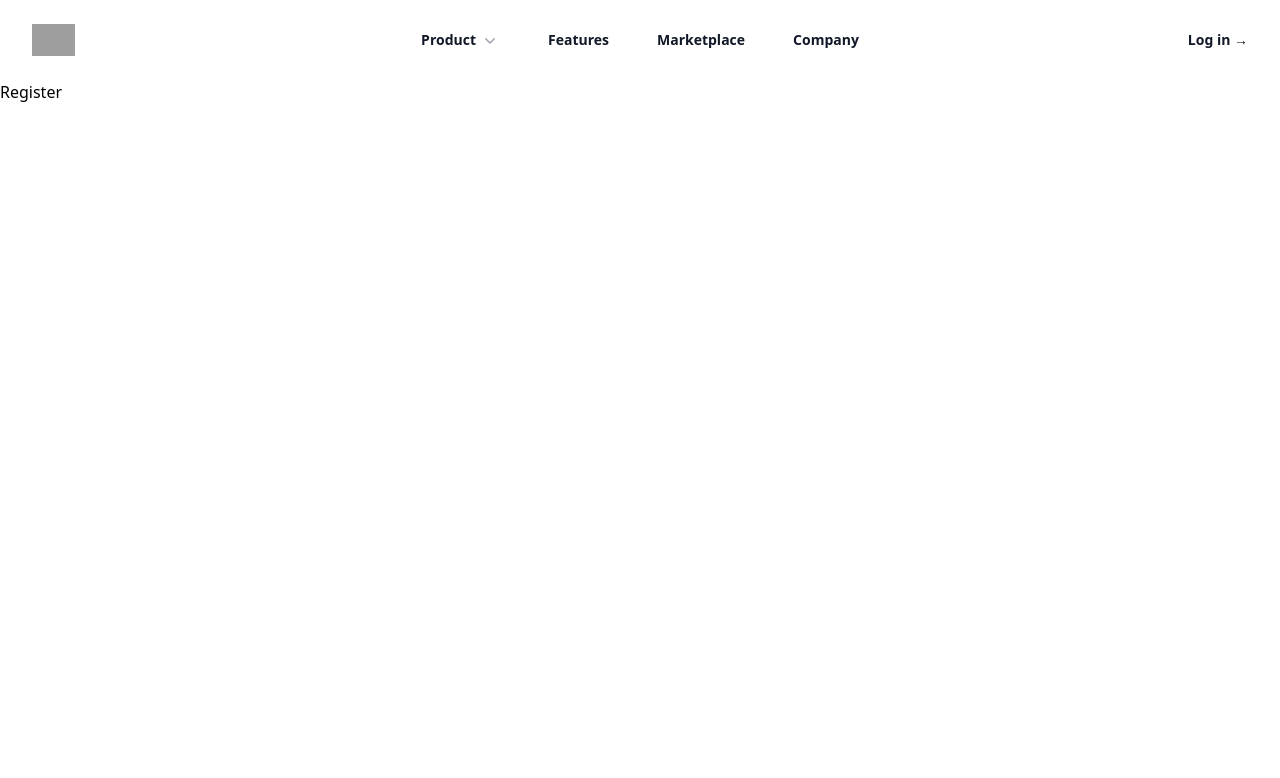
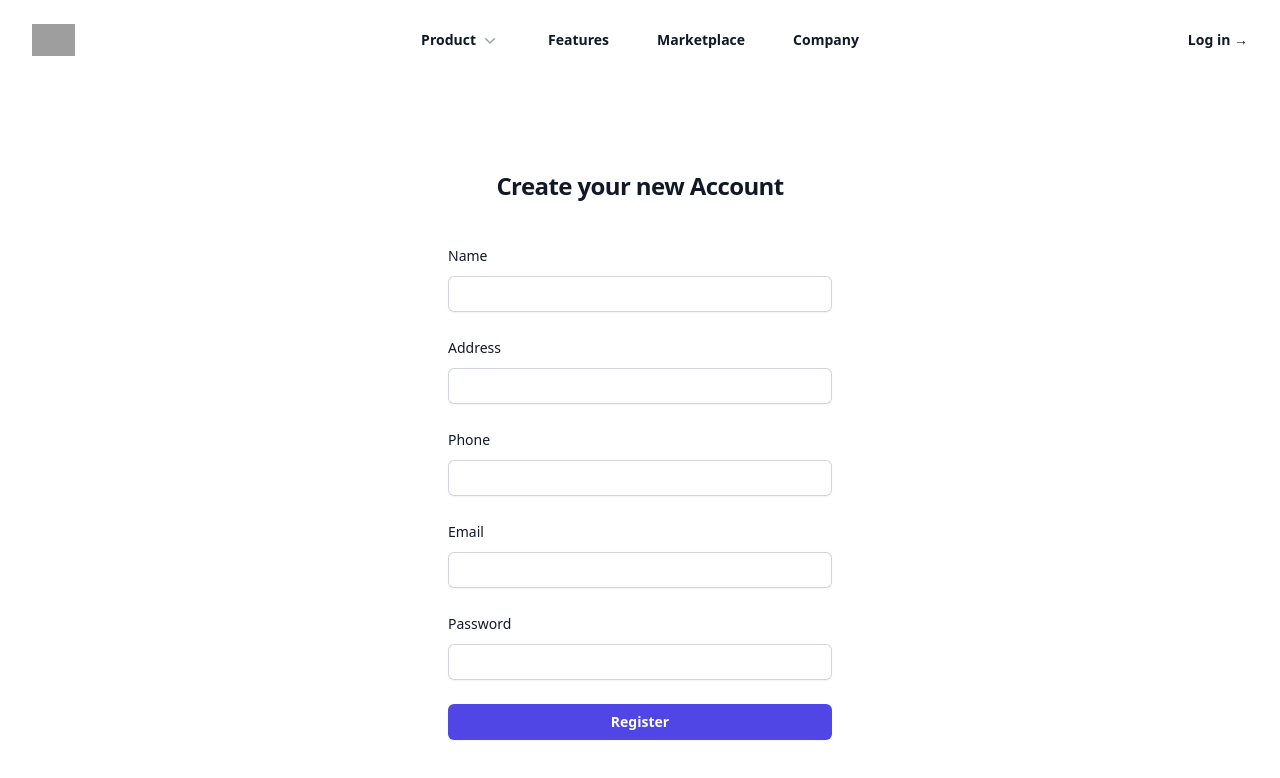
Before and after one commit to 0plaze0/SCollection, a React (Vite) app in the folder client/: page /register in a window 1280 px wide. Shown: the top 778 px of the page. Built offline with nearby package versions, Linux system fonts and the light colour scheme; grey boxes are pictures that could not be loaded.

Commit message:
feat(component): add Register

```diff
--- a/client/src/App.tsx
+++ b/client/src/App.tsx
@@ -1,5 +1,5 @@
 import { Routes, Route } from "react-router-dom";
-import { Pagenotfound, Register } from "./pages";
+import { Login, Pagenotfound, Register } from "./pages";
 import { Layout } from "./components";
 
 const App = () => {
@@ -9,6 +9,7 @@
         <Route path="/" element={<Layout />}>
           <Route index element={<h1>Hello</h1>} />
           <Route path="register" element={<Register />} />
+          <Route path="login" element={<Login />} />
         </Route>
         <Route path="*" element={<Pagenotfound />} />
       </Routes>
--- /dev/null
+++ b/client/src/components/Form/Input.tsx
@@ -0,0 +1,41 @@
+interface Props {
+  title: string;
+  name: string;
+  id: string;
+  value: string;
+  type?: string;
+  handleChange: (e: React.ChangeEvent<HTMLInputElement>) => void;
+}
+const Input = ({
+  title,
+  type = "text",
+  name,
+  id,
+  value,
+  handleChange,
+}: Props) => {
+  return (
+    <div>
+      <label
+        htmlFor={id}
+        className="block text-sm font-medium leading-6 text-gray-900"
+      >
+        {title}
+      </label>
+      <div className="mt-2">
+        <input
+          id={id}
+          name={name}
+          type={type}
+          value={value}
+          onChange={handleChange}
+          autoComplete="off"
+          required
+          className="block w-full rounded-md border-0 py-1.5 text-gray-900 shadow-sm ring-1 ring-inset ring-gray-300 placeholder:text-gray-400 focus:ring-2 focus:ring-inset focus:ring-indigo-600 sm:text-sm sm:leading-6 p-1"
+        />
+      </div>
+    </div>
+  );
+};
+
+export default Input;
--- a/client/src/components/Header.tsx
+++ b/client/src/components/Header.tsx
@@ -1,4 +1,6 @@
 import { useState } from "react";
+import { NavLink } from "react-router-dom";
+
 import {
   Dialog,
   DialogPanel,
@@ -163,9 +165,12 @@
           </a>
         </PopoverGroup>
         <div className="hidden lg:flex lg:flex-1 lg:justify-end">
-          <a href="#" className="text-sm font-semibold leading-6 text-gray-900">
+          <NavLink
+            to="/register"
+            className="text-sm font-semibold leading-6 text-gray-900"
+          >
             Log in <span aria-hidden="true">&rarr;</span>
-          </a>
+          </NavLink>
         </div>
       </nav>
       <Dialog
@@ -244,12 +249,12 @@
                 </a>
               </div>
               <div className="py-6">
-                <a
-                  href="#"
+                <NavLink
+                  to="login"
                   className="-mx-3 block rounded-lg px-3 py-2.5 text-base font-semibold leading-7 text-gray-900 hover:bg-gray-50"
                 >
                   Log in
-                </a>
+                </NavLink>
               </div>
             </div>
           </div>
--- a/client/src/components/index.tsx
+++ b/client/src/components/index.tsx
@@ -1,2 +1,3 @@
 export { default as Header } from "./Header";
 export { default as Layout } from "./Layout";
+export { default as Input } from "./Form/Input";
--- /dev/null
+++ b/client/src/pages/Login.tsx
@@ -0,0 +1,88 @@
+import { Link } from "react-router-dom";
+
+const Login = () => {
+  return (
+    <>
+      <div className="flex min-h-full flex-1 flex-col justify-center px-6 py-12 lg:px-8">
+        <div className="sm:mx-auto sm:w-full sm:max-w-sm">
+          <h2 className="mt-10 text-center text-2xl font-bold leading-9 tracking-tight text-gray-900">
+            Sign in to your account
+          </h2>
+        </div>
+
+        <div className="mt-10 sm:mx-auto sm:w-full sm:max-w-sm">
+          <form className="space-y-6" action="#" method="POST">
+            <div>
+              <label
+                htmlFor="email"
+                className="block text-sm font-medium leading-6 text-gray-900"
+              >
+                Email address
+              </label>
+              <div className="mt-2">
+                <input
+                  id="email"
+                  name="email"
+                  type="email"
+                  autoComplete="email"
+                  required
+                  className="block w-full rounded-md border-0 py-1.5 text-gray-900 shadow-sm ring-1 ring-inset ring-gray-300 placeholder:text-gray-400 focus:ring-2 focus:ring-inset focus:ring-indigo-600 sm:text-sm sm:leading-6"
+                />
+              </div>
+            </div>
+
+            <div>
+              <div className="flex items-center justify-between">
+                <label
+                  htmlFor="password"
+                  className="block text-sm font-medium leading-6 text-gray-900"
+                >
+                  Password
+                </label>
+                <div className="text-sm">
+                  <a
+                    href="#"
+                    className="font-semibold text-indigo-600 hover:text-indigo-500"
+                  >
+                    Forgot password?
+                  </a>
+                </div>
+              </div>
+              <div className="mt-2">
+                <input
+                  id="password"
+                  name="password"
+                  type="password"
+                  autoComplete="current-password"
+                  required
+                  className="block w-full rounded-md border-0 py-1.5 text-gray-900 shadow-sm ring-1 ring-inset ring-gray-300 placeholder:text-gray-400 focus:ring-2 focus:ring-inset focus:ring-indigo-600 sm:text-sm sm:leading-6"
+                />
+              </div>
+            </div>
+
+            <div>
+              <button
+                type="submit"
+                className="flex w-full justify-center rounded-md bg-indigo-600 px-3 py-1.5 text-sm font-semibold leading-6 text-white shadow-sm hover:bg-indigo-500 focus-visible:outline focus-visible:outline-2 focus-visible:outline-offset-2 focus-visible:outline-indigo-600"
+              >
+                Sign in
+              </button>
+            </div>
+          </form>
+
+          <p className="mt-10 text-center text-sm text-gray-500">
+            Not a member?{" "}
+            <Link
+              to="/register"
+              className="font-semibold leading-6 text-indigo-600 hover:text-indigo-500"
+            >
+              Create your account
+            </Link>
+          </p>
+        </div>
+      </div>
+    </>
+  );
+};
+
+export default Login;
--- a/client/src/pages/Register.tsx
+++ b/client/src/pages/Register.tsx
@@ -1,5 +1,96 @@
+import { useState } from "react";
+
+import { User } from "../types/user";
+import { Input } from "../components";
 const Register = () => {
-  return <div>Register</div>;
+  const [formData, setFormData] = useState<User>({
+    name: "",
+    phone: "",
+    address: "",
+    email: "",
+    password: "",
+  });
+
+  const handleChange = (e: React.ChangeEvent<HTMLInputElement>) => {
+    const { name, value }: { name: string; value: string } = e.target;
+    setFormData((prev) => ({ ...prev, [name]: value }));
+  };
+
+  const handleSubmit = async (e: React.FormEvent<HTMLFormElement>) => {
+    e.preventDefault();
+    try {
+    } catch (error) {
+      console.log(error);
+    }
+  };
+
+  return (
+    <>
+      <div className="flex min-h-full flex-1 flex-col justify-center px-6 py-12 lg:px-8">
+        <div className="sm:mx-auto sm:w-full sm:max-w-sm">
+          <h2 className="mt-10 text-center text-2xl font-bold leading-9 tracking-tight text-gray-900">
+            Create your new Account
+          </h2>
+        </div>
+
+        <div className="mt-10 sm:mx-auto sm:w-full sm:max-w-sm">
+          <form className="space-y-6" onSubmit={handleSubmit}>
+            {/* Name */}
+            <Input
+              title="Name"
+              name="name"
+              id="name"
+              handleChange={handleChange}
+              value={formData.name}
+            />
+            <Input
+              title="Address"
+              name="address"
+              id="address"
+              handleChange={handleChange}
+              value={formData.address}
+            />
+
+            {/* Phone */}
+            <Input
+              title="Phone"
+              name="phone"
+              id="phone"
+              handleChange={handleChange}
+              value={formData.phone}
+            />
+            {/* Email */}
+            <Input
+              title="Email"
+              name="email"
+              id="email"
+              handleChange={handleChange}
+              value={formData.email}
+              type="email"
+            />
+            {/* Password */}
+            <Input
+              title="Password"
+              name="password"
+              id="passoword"
+              handleChange={handleChange}
+              value={formData.password}
+              type="password"
+            />
+
+            <div>
+              <button
+                type="submit"
+                className="flex w-full justify-center rounded-md bg-indigo-600 px-3 py-1.5 text-sm font-semibold leading-6 text-white shadow-sm hover:bg-indigo-500 focus-visible:outline focus-visible:outline-2 focus-visible:outline-offset-2 focus-visible:outline-indigo-600"
+              >
+                Register
+              </button>
+            </div>
+          </form>
+        </div>
+      </div>
+    </>
+  );
 };
 
 export default Register;
--- a/client/src/pages/index.tsx
+++ b/client/src/pages/index.tsx
@@ -1,2 +1,3 @@
 export { default as Register } from "./Register";
+export { default as Login } from "./Login";
 export { default as Pagenotfound } from "./Pagenotfound";
--- /dev/null
+++ b/client/src/types/user.ts
@@ -0,0 +1,7 @@
+export interface User {
+  name: string;
+  phone: string;
+  address: string;
+  email: string;
+  password: string;
+}
```
